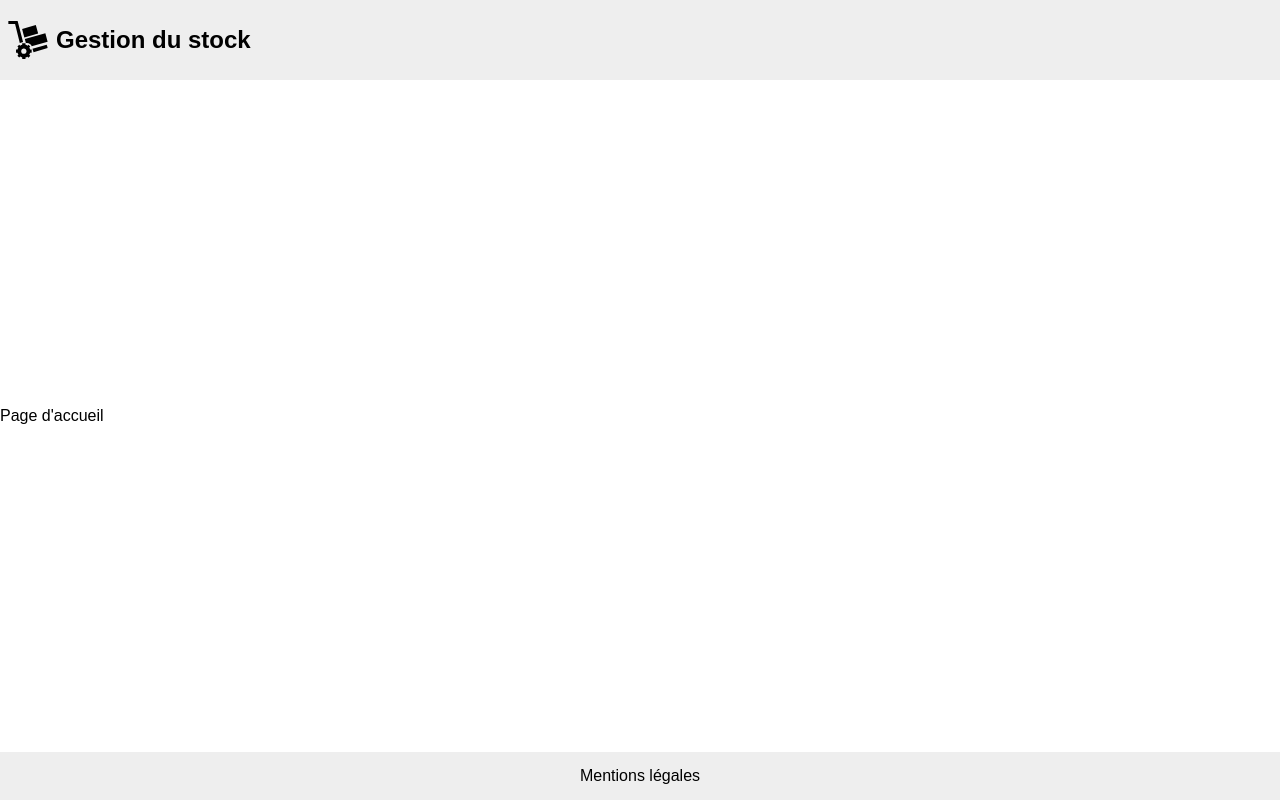
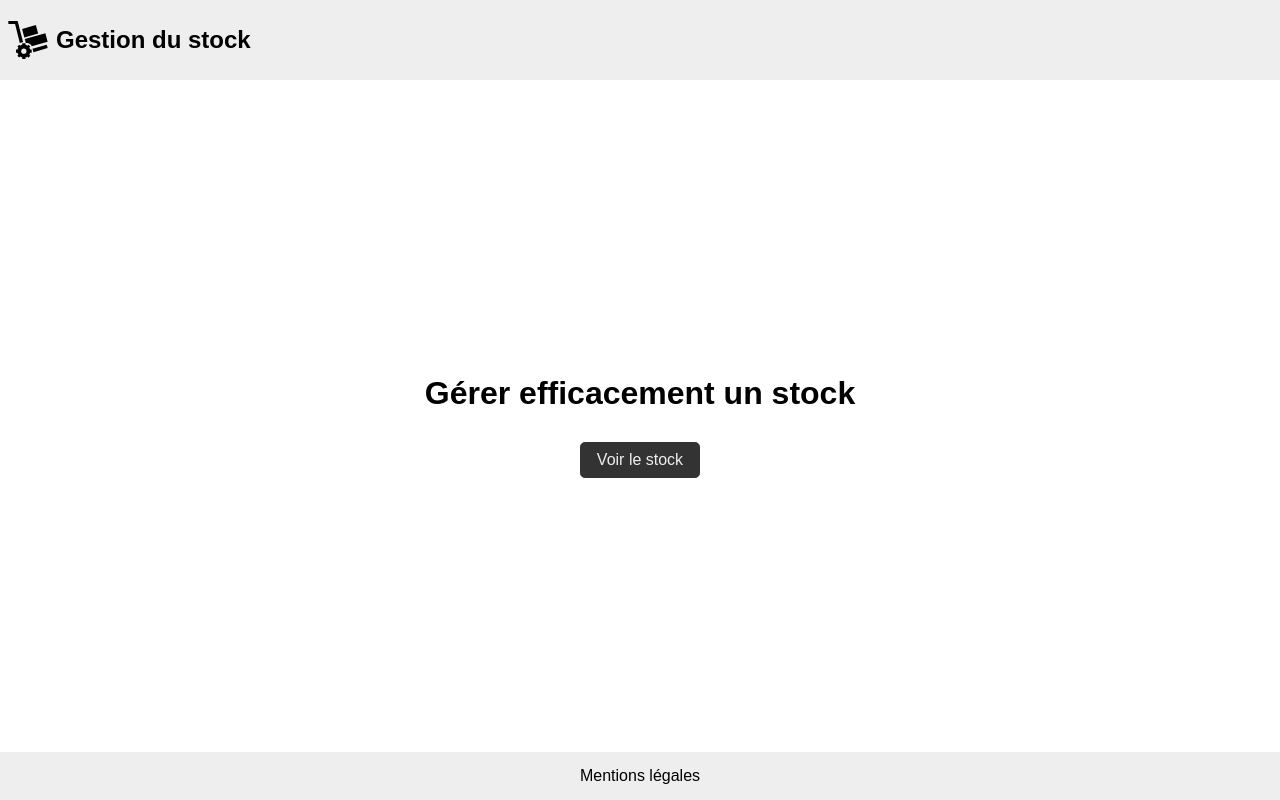
Before and after one commit to run4ever/angular-2023, an Angular app in the folder front/: page / in a window 1280 px wide. Built offline with nearby package versions, Linux system fonts and the light colour scheme.

Commit message:
style bouton

```diff
--- a/front/src/app/routes/home/home.component.html
+++ b/front/src/app/routes/home/home.component.html
@@ -1 +1,4 @@
-<p>Page d'accueil</p>
+<main>
+  <h1>Gérer efficacement un stock</h1>
+  <a class="button primary" routerLink="">Voir le stock</a>
+</main>
--- a/front/src/index.html
+++ b/front/src/index.html
@@ -1,13 +1,13 @@
-<!doctype html>
+<!DOCTYPE html>
 <html lang="en">
-<head>
-  <meta charset="utf-8">
-  <title>Front</title>
-  <base href="/">
-  <meta name="viewport" content="width=device-width, initial-scale=1">
-  <link rel="icon" type="image/x-icon" href="favicon.ico">
-</head>
-<body>
-  <app-root></app-root>
-</body>
+  <head>
+    <meta charset="utf-8" />
+    <title>Mon Stock</title>
+    <base href="/" />
+    <meta name="viewport" content="width=device-width, initial-scale=1" />
+    <link rel="icon" type="image/x-icon" href="favicon.ico" />
+  </head>
+  <body>
+    <app-root></app-root>
+  </body>
 </html>
--- /dev/null
+++ b/front/src/scss/button.scss
@@ -0,0 +1,45 @@
+button,
+a.button {
+  display: flex;
+  justify-content: center;
+  align-items: center;
+  gap: 0.5em;
+
+  background-color: #eee;
+  border: 0.1em solid #eee;
+  padding: 0.5em 1em;
+  border-radius: 0.3em;
+
+  text-decoration: inherit;
+
+  &:not(:disabled) {
+    cursor: pointer;
+    color: inherit;
+
+    &:hover {
+      background-color: #ddd;
+      border-color: #ddd;
+    }
+
+    &:active {
+      background-color: #ccc;
+      border-color: #ccc;
+    }
+
+    &.primary {
+      background-color: #333;
+      border-color: #333;
+      color: #eee;
+
+      &:hover {
+        background-color: #444;
+        border-color: #444;
+      }
+
+      &:active {
+        background-color: #555;
+        border-color: #555;
+      }
+    }
+  }
+}
--- a/front/src/styles.scss
+++ b/front/src/styles.scss
@@ -1,6 +1,19 @@
 @use "../node_modules/normalize.css/normalize.css";
 @use "../node_modules/sanitize.css/sanitize.css";
+
+@use "scss/button.scss";
 
 body {
   font-family: sans-serif;
 }
+
+main {
+  display: flex;
+  flex-flow: column;
+  align-items: center;
+  gap: 0.5em;
+
+  h1 {
+    text-align: center;
+  }
+}
```
